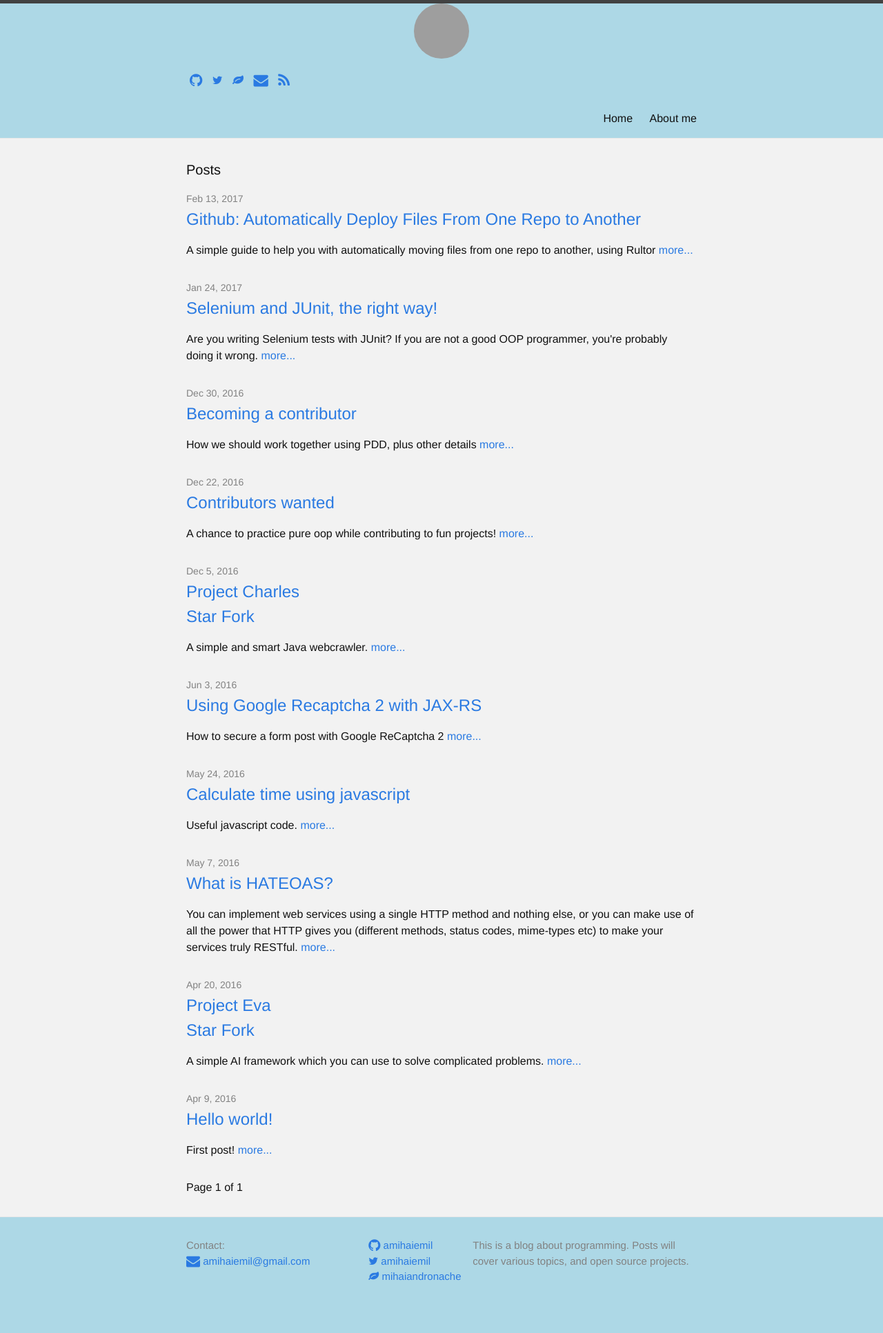
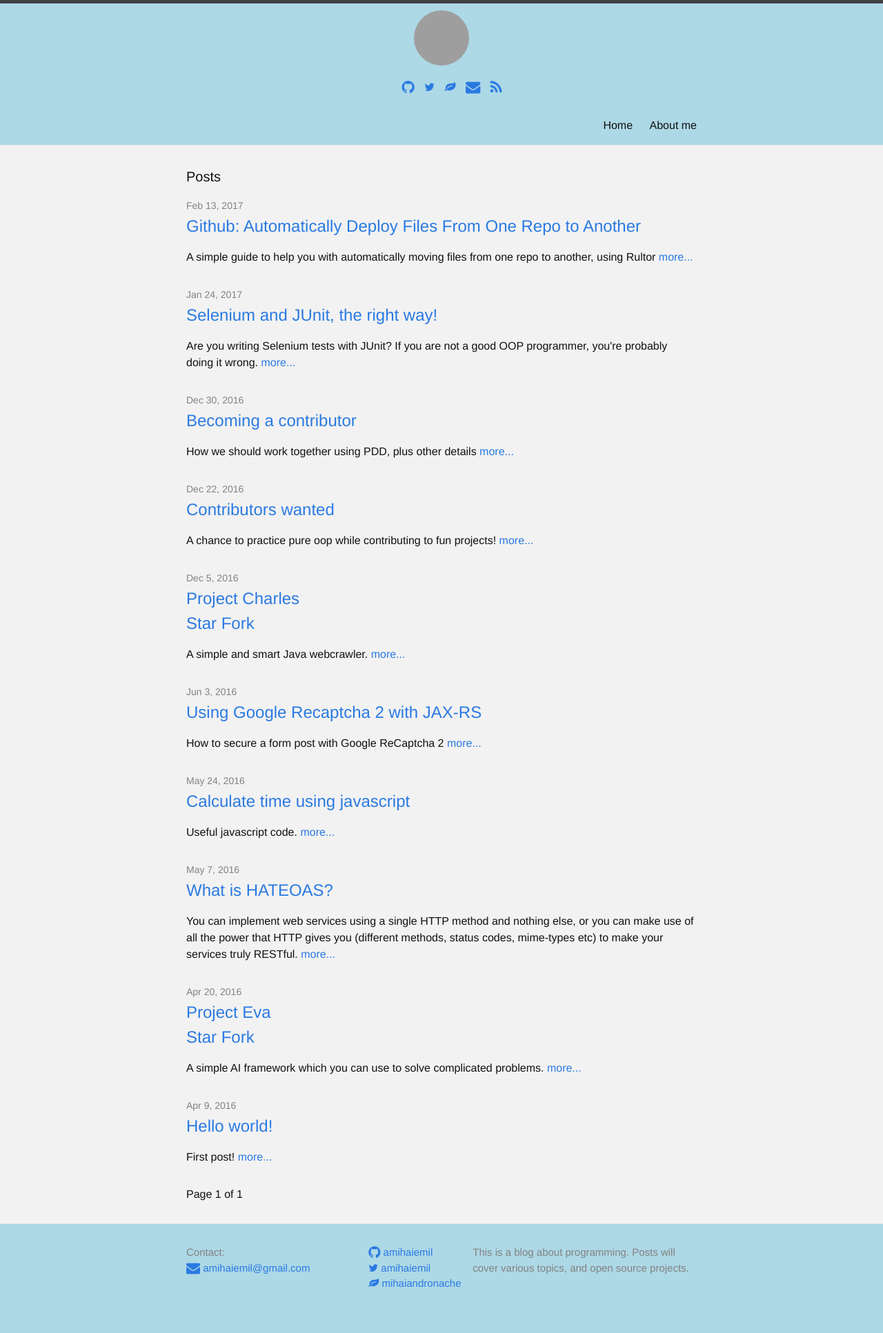
Before and after one commit to amihaiemil/amihaiemil.github.io, a Jekyll site: the page built from index.html, in a window 1280 px wide. Shown: the whole page at 69% size. Built offline with Jekyll 4.4.1, drawn with Linux system fonts in a browser that asks for light colours; the list of posts is cut into pages by our own code; comment, search, counter and statistics services are not loaded; grey boxes are pictures that could not be loaded.

Commit message:
Update header.html

```diff
--- a/_includes/header.html
+++ b/_includes/header.html
@@ -1,9 +1,9 @@
 <header class="site-header">
 
   <div class="wrapper">
-    <div class="face">
-      <img src="https://avatars.githubusercontent.com/u/6305156?v=3" alt="me" class="centered photo">
-      <ul class="centered horizontal-list">
+    <div class="headInfo">
+      <img src="https://avatars.githubusercontent.com/u/6305156?v=3" alt="me" class="photo">
+      <ul class="horizontal-list">
         <li>
           <a target="_blank" title="Follow me on Github" href="https://www.github.com/amihaiemil">
             <i class="fa fa-github fa-lg" aria-hidden="true"></i>
```
